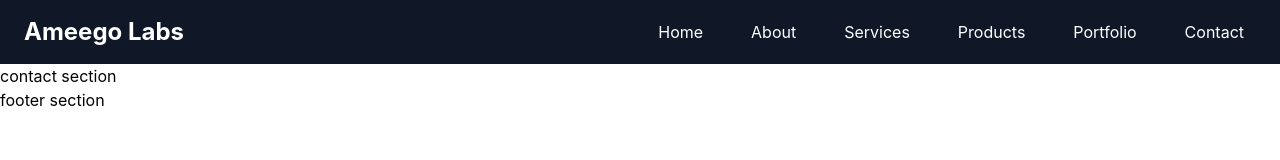
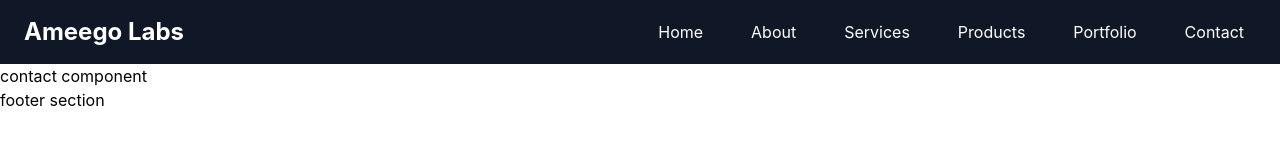
Before and after one commit to AdwaitDeshmukh/ameego-labs-website, a React (Vite) app in the folder ameego-frontend/: page /contact in a window 1280 px wide. Shown: the top 160 px of the page. Built offline with nearby package versions, Linux system fonts and the light colour scheme.

Commit message:
test: checking branch change

```diff
--- a/ameego-frontend/src/pages/Contact.jsx
+++ b/ameego-frontend/src/pages/Contact.jsx
@@ -1,7 +1,7 @@
  function Contact(){
     return(
         <div>
-            contact section
+            contact component
         </div>
     );
  }
```
